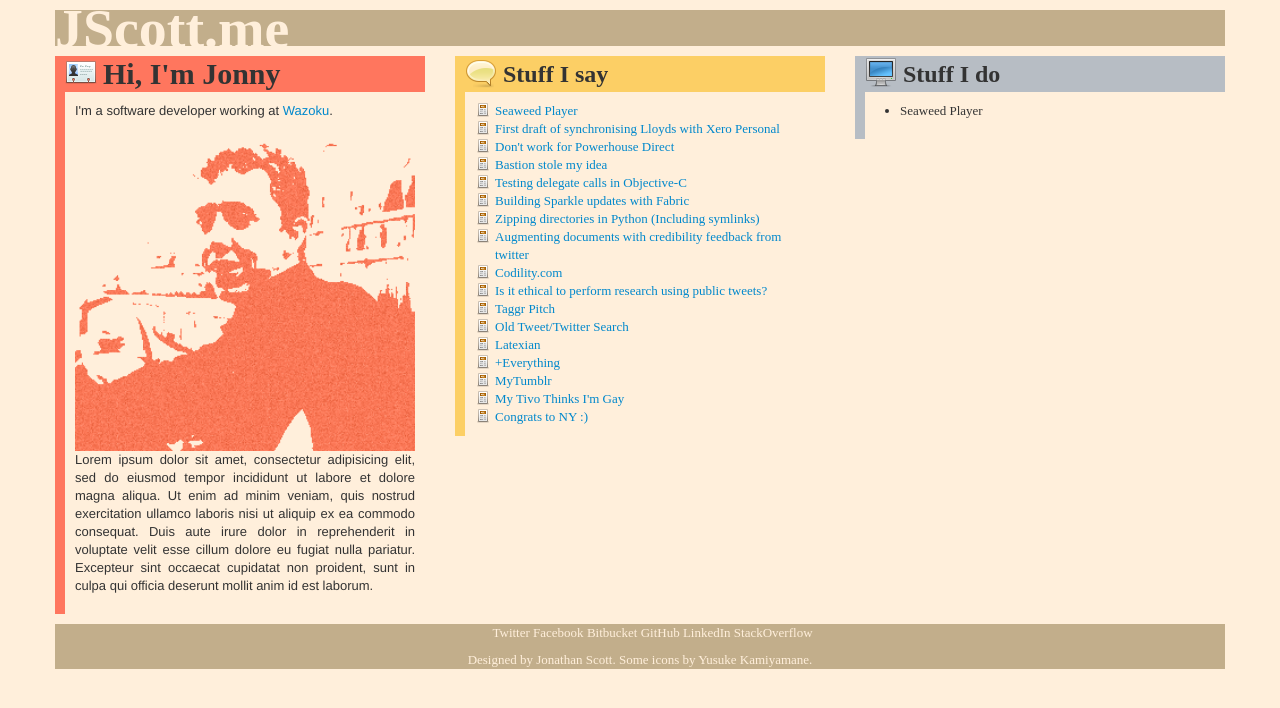
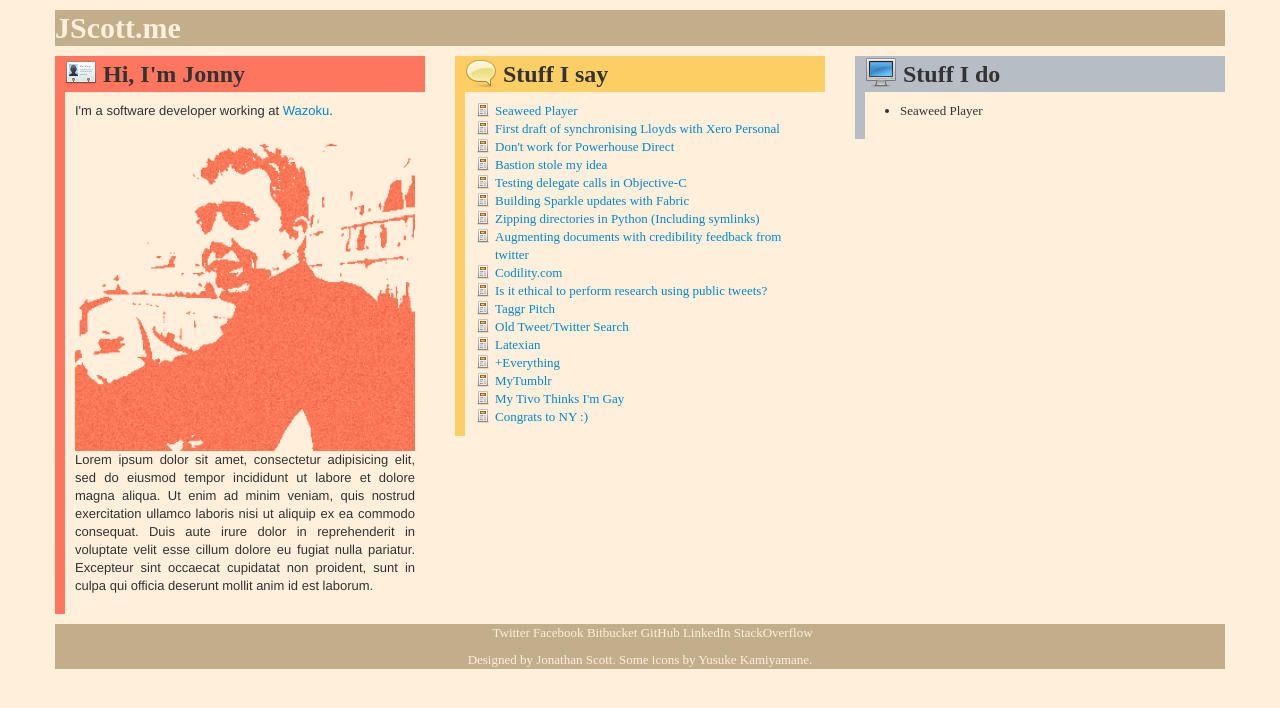
Before and after one commit to jscott1989/jscott1989.github.com, a Jekyll site: the page built from index.html, in a window 1280 px wide. Shown: the top 708 px of the page. Built offline with Jekyll 4.4.1, drawn with Linux system fonts in a browser that asks for light colours; nearby versions of some CDN libraries; some web fonts are replaced; the list of posts is cut into pages by our own code.

Commit message:
Make headings the same size

```diff
--- a/index.html
+++ b/index.html
@@ -6,7 +6,7 @@ title: JScott.me
 <div class="row">
 	<div id="column1" class="span4">
 		<div class="inner">
-			<h1>Hi, I'm Jonny</h1>
+			<h2>Hi, I'm Jonny</h2>
 			<div class="content">
 				<p>I'm a software developer working at <a href="http://www.wazoku.com">Wazoku</a>.</p>
 				<img class="hidden-phone" src="/static/img/jonny.png" style="width: 100%">
--- a/static/css/base.css
+++ b/static/css/base.css
@@ -18,7 +18,7 @@ body {
 	display: inline-block;
 }
 
-#header h1 {
+#header h2 {
 	font-size:4.3em;
 }
 
@@ -29,7 +29,7 @@ body {
 #column1 .inner {
 	border-left: 10px solid #FF765E;
 }
-#column1 h1 {
+#column1 h2 {
 	background: url('../img/card-address.png') no-repeat #FF765E;
 	padding-left: 38px;
 }
```
